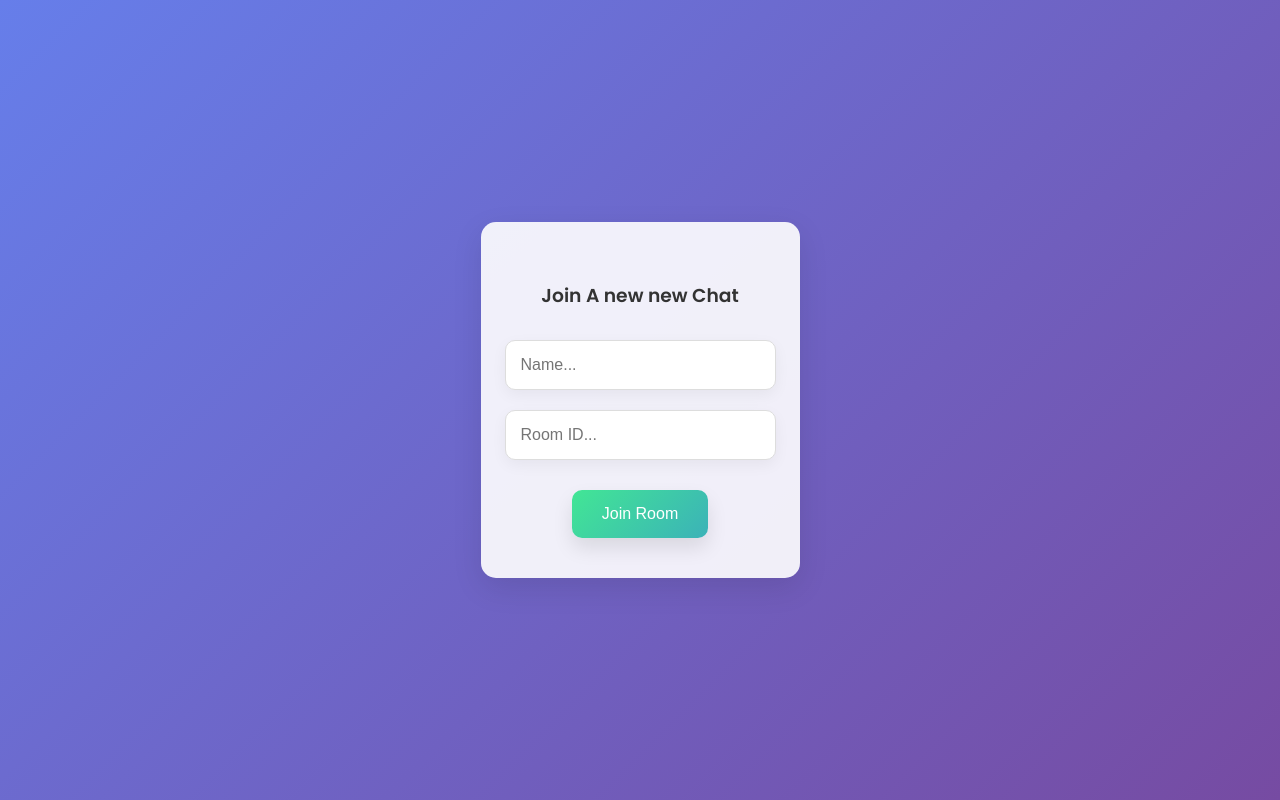
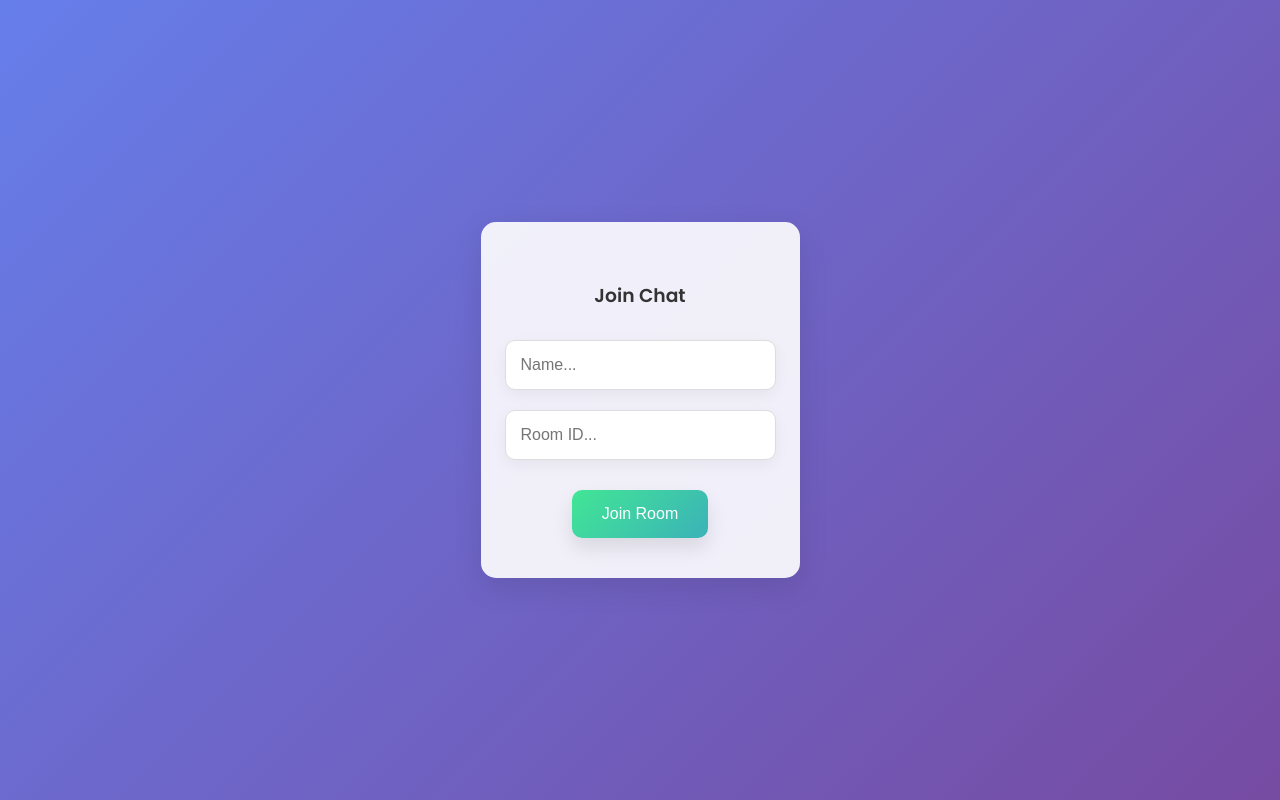
Before and after one commit to isuruij/ChatAppclient, a React (Vite) app: page / in a window 1280 px wide. Built offline with nearby package versions, Linux system fonts and the light colour scheme; no server answers.

Commit message:
chore: Update heading text in join chat container

```diff
--- a/src/App.jsx
+++ b/src/App.jsx
@@ -75,7 +75,7 @@ function App() {
     <div style={appStyle}>
       {!showChat ? (
         <div style={joinChatContainerStyle}>
-          <h3 style={headingStyle}>Join A new new Chat</h3>
+          <h3 style={headingStyle}>Join Chat</h3>
           <input
             style={inputStyle}
             type="text"
```
